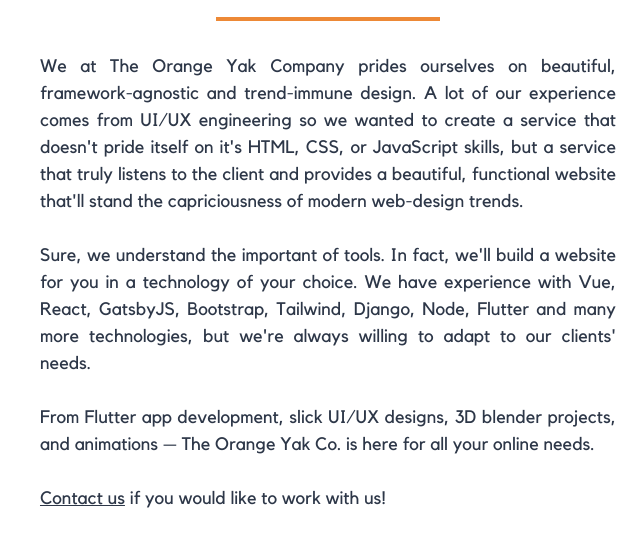
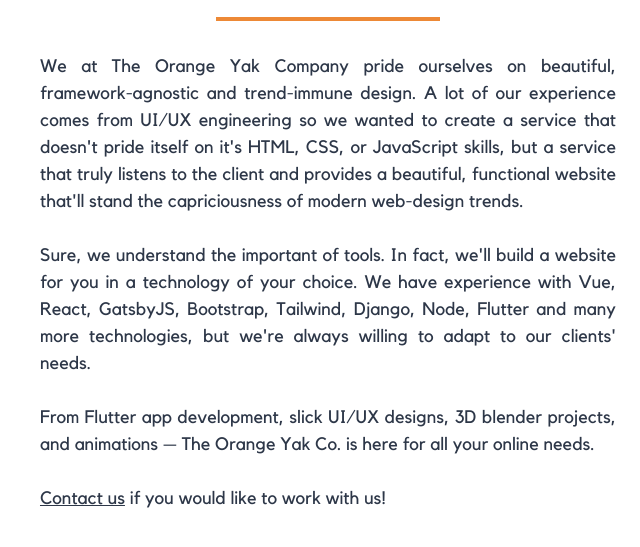
Before and after one commit to theorangeyakco/theorangeyak.co, a website: page about.html in a window 1280 px wide. Shown: the part 557-1104 px from the top of the page, 312-952 px from the left. Drawn offline with Linux system fonts and the light colour scheme.

Commit message:
grammer fix

```diff
--- a/about.html
+++ b/about.html
@@ -71,7 +71,7 @@
                         <div class="m-auto mt-5 mb-8 h-1 w-56 bg-orange-500"></div>
                         <div>
                             <p class="m-auto max-w-xl text-justify mt-5 text-lg font-k text-gray-800">We at The Orange
-                                Yak Company prides ourselves on beautiful, framework-agnostic and trend-immune design. A
+                                Yak Company pride ourselves on beautiful, framework-agnostic and trend-immune design. A
                                 lot of our experience comes from UI/UX engineering so we wanted to create a service that
                                 doesn't pride itself on it's HTML, CSS, or JavaScript skills, but a service that truly
                                 listens to the client and provides a beautiful, functional website that'll stand the
```
